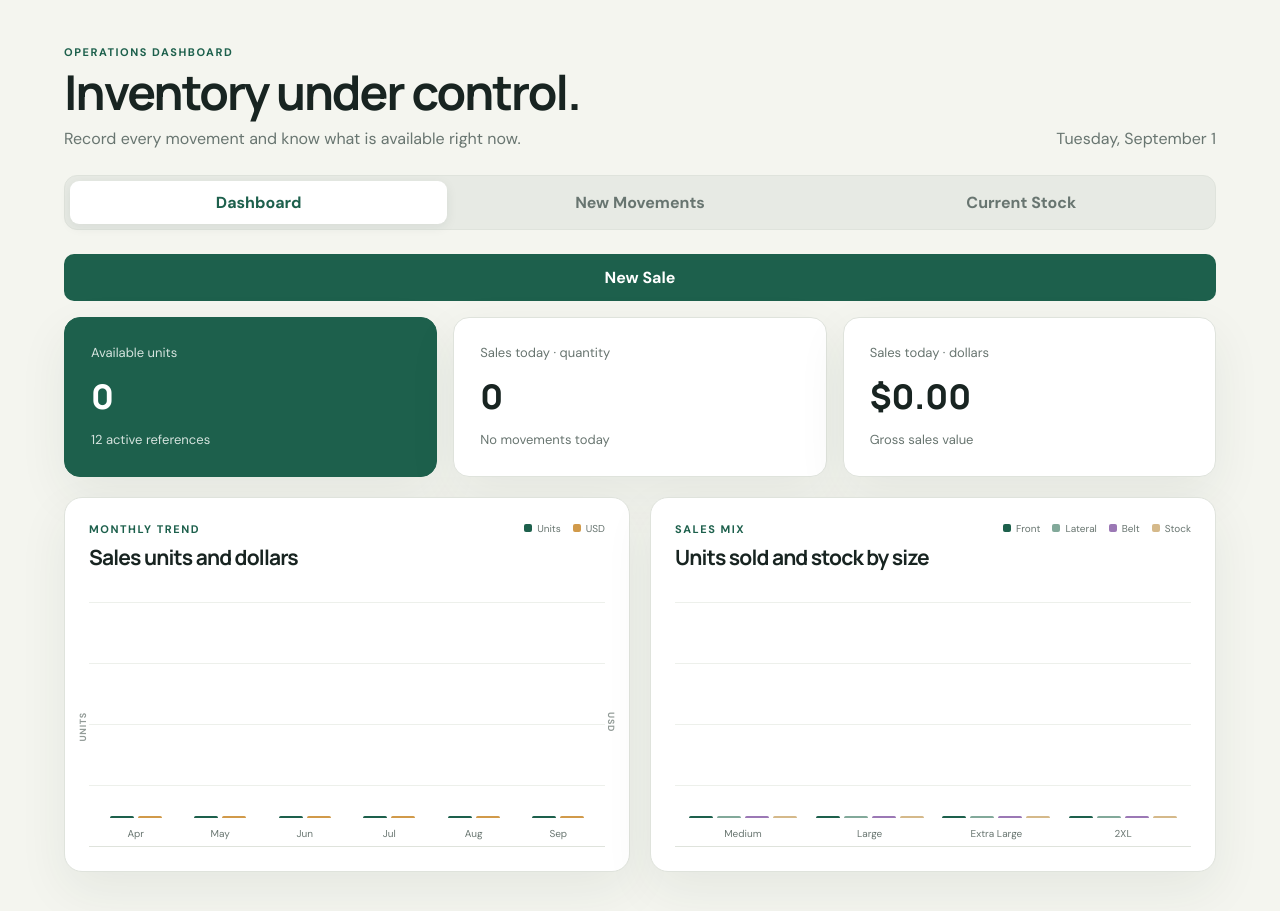
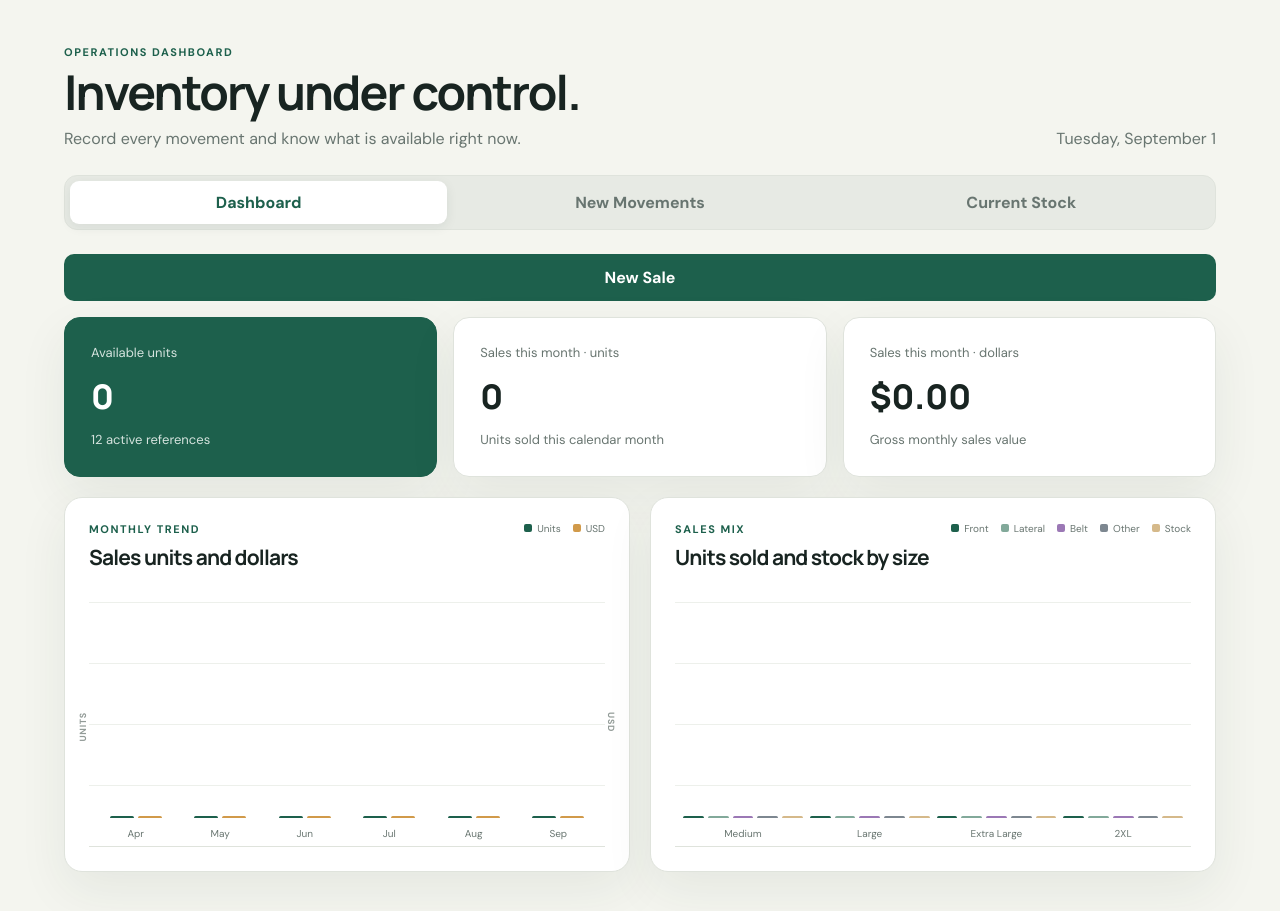
Before and after one commit to lmarriottc/vibe-coding-gridle-stock, a plain HTML site: page index.html in a window 1280 px wide. Shown: the part 75-986 px from the top of the page. Drawn offline with Linux system fonts and the light colour scheme.

Commit message:
Ajustes y mejoras de dashboard

```diff
--- a/index.html
+++ b/index.html
@@ -29,8 +29,8 @@
       <div class="dashboard-actions"><button class="primary-button new-sale-button" id="newSaleButton" type="button">New Sale</button></div>
       <div class="metrics" aria-label="Sales and inventory summary">
         <article class="metric primary"><span>Available units</span><strong id="totalStock">0</strong><small id="referenceCount"></small></article>
-        <article class="metric"><span>Sales today · quantity</span><strong id="todaySales">0</strong><small id="todayMovements"></small></article>
-        <article class="metric"><span>Sales today · dollars</span><strong id="todaySalesAmount">$0.00</strong><small>Gross sales value</small></article>
+        <article class="metric"><span>Sales this month · units</span><strong id="monthSales">0</strong><small>Units sold this calendar month</small></article>
+        <article class="metric"><span>Sales this month · dollars</span><strong id="monthSalesAmount">$0.00</strong><small>Gross monthly sales value</small></article>
       </div>
       <div class="charts-grid">
         <section class="panel chart-panel" aria-labelledby="monthlyChartTitle">
@@ -38,7 +38,7 @@
           <div class="dual-axis-chart"><span class="axis-title left">Units</span><div class="chart-plot" id="monthlySalesChart"></div><span class="axis-title right">USD</span></div>
         </section>
         <section class="panel chart-panel" aria-labelledby="sizeChartTitle">
-          <div class="chart-heading"><div><p class="eyebrow">Sales mix</p><h2 id="sizeChartTitle">Units sold and stock by size</h2></div><div class="chart-legend"><span><i class="legend-front"></i>Front</span><span><i class="legend-lateral"></i>Lateral</span><span><i class="legend-belt"></i>Belt</span><span><i class="legend-stock"></i>Stock</span></div></div>
+          <div class="chart-heading"><div><p class="eyebrow">Sales mix</p><h2 id="sizeChartTitle">Units sold and stock by size</h2></div><div class="chart-legend"><span><i class="legend-front"></i>Front</span><span><i class="legend-lateral"></i>Lateral</span><span><i class="legend-belt"></i>Belt</span><span><i class="legend-other"></i>Other</span><span><i class="legend-stock"></i>Stock</span></div></div>
           <div class="chart-plot" id="sizeSalesChart"></div>
         </section>
       </div>
--- a/src/dom.js
+++ b/src/dom.js
@@ -1,8 +1,8 @@
 export const $ = (selector) => document.querySelector(selector);
 
 export const elements = {
-  total: $("#totalStock"), refs: $("#referenceCount"), sales: $("#todaySales"),
-  salesAmount: $("#todaySalesAmount"), movements: $("#todayMovements"),
+  total: $("#totalStock"), refs: $("#referenceCount"),
+  monthSales: $("#monthSales"), monthSalesAmount: $("#monthSalesAmount"),
   monthlyChart: $("#monthlySalesChart"), sizeChart: $("#sizeSalesChart"),
   body: $("#inventoryBody"), empty: $("#inventoryEmpty"), history: $("#historyList"),
   form: $("#movementForm"), type: $("#movementType"), model: $("#modelSelect"),
--- a/src/state.js
+++ b/src/state.js
@@ -2,7 +2,8 @@ import { demoInventory, SETTINGS_KEY } from "./config.js";
 
 export const state = {
   inventory: structuredClone(demoInventory),
-  history: []
+  history: [],
+  salesBySizeModel: null
 };
 
 let sheetUrl = localStorage.getItem(SETTINGS_KEY) || "";
@@ -10,6 +11,7 @@ let sheetUrl = localStorage.getItem(SETTINGS_KEY) || "";
 export function replaceState(data) {
   state.inventory = data.inventory;
   state.history = data.history || [];
+  state.salesBySizeModel = Array.isArray(data.salesBySizeModel) ? data.salesBySizeModel : null;
 }
 
 export function resetDemoState() {
--- a/src/ui.js
+++ b/src/ui.js
@@ -1,7 +1,7 @@
 import { LOW_STOCK_LIMIT } from "./config.js";
 import { elements as el } from "./dom.js";
 import { state } from "./state.js";
-import { escapeHtml, formatMoney, localDay } from "./utils.js";
+import { escapeHtml, formatMoney } from "./utils.js";
 
 export function setSyncStatus(mode, text) {
   el.sync.className = `sync-status ${mode}`;
@@ -61,7 +61,7 @@ function stockStatus(stock) {
 }
 
 function renderCharts() {
-  const sales = state.history.filter((item) => item.type === "sale");
+  const sales = state.history.filter((item) => String(item.type || "").trim().toLowerCase() === "sale");
   const months = Array.from({ length: 6 }, (_, offset) => {
     const date = new Date(); date.setDate(1); date.setMonth(date.getMonth() - (5 - offset));
     return { key: `${date.getFullYear()}-${String(date.getMonth() + 1).padStart(2, "0")}`, label: new Intl.DateTimeFormat("en", { month: "short" }).format(date), units: 0, dollars: 0 };
@@ -71,31 +71,65 @@ function renderCharts() {
     const month = months.find((item) => item.key === `${date.getFullYear()}-${String(date.getMonth() + 1).padStart(2, "0")}`);
     if (month) { month.units += Number(sale.quantity) || 0; month.dollars += Number(sale.total || Number(sale.quantity) * Number(sale.unitPrice)) || 0; }
   });
+  const currentMonth = months[months.length - 1];
+  el.monthSales.textContent = currentMonth.units;
+  el.monthSalesAmount.textContent = formatMoney(currentMonth.dollars);
   const maxUnits = Math.max(...months.map((item) => item.units), 1);
   const maxDollars = Math.max(...months.map((item) => item.dollars), 1);
   el.monthlyChart.innerHTML = months.map((month) => `<div class="chart-group"><div class="chart-bar" style="height:${(month.units / maxUnits) * 82}%" title="${month.units} units"><span class="chart-value">${month.units || ""}</span></div><div class="chart-bar dollars" style="height:${(month.dollars / maxDollars) * 82}%" title="${formatMoney(month.dollars)}"><span class="chart-value">${month.dollars ? `$${Math.round(month.dollars)}` : ""}</span></div><span class="chart-label">${month.label}</span></div>`).join("");
 
-  const sizes = [...new Set(state.inventory.map((item) => item.size))];
   const [frontModel, lateralModel, beltModel] = ["Front Closure", "Lateral Closure", "Belt"];
+  const normalizeModel = (value) => {
+    const model = String(value || "").trim().toLowerCase();
+    if (!model) return "Unassigned";
+    if (model.includes("front") || model.includes("frontal")) return frontModel;
+    if (model.includes("lateral") || model.includes("side")) return lateralModel;
+    if (model.includes("belt") || model.includes("faja")) return beltModel;
+    return String(value || "").trim();
+  };
+  const normalizeSize = (value) => {
+    const size = String(value || "").trim().toLowerCase().replace(/[\s-]/g, "");
+    if (!size) return "Unassigned";
+    if (["m", "medium", "mediana", "mediano"].includes(size)) return "Medium";
+    if (["l", "large", "grande"].includes(size)) return "Large";
+    if (["xl", "extralarge"].includes(size)) return "Extra Large";
+    if (["2xl", "xxl", "2extralarge"].includes(size)) return "2XL";
+    return String(value || "").trim();
+  };
+  // Both charts use the same movement rows so their unit totals cannot diverge.
+  const sourceSales = sales;
+  const allTimeSales = [...sourceSales.reduce((totals, sale) => {
+    const key = `${normalizeModel(sale.model)}\u0000${normalizeSize(sale.size)}`;
+    totals.set(key, (totals.get(key) || 0) + (Number(sale.quantity) || 0));
+    return totals;
+  }, new Map())].map(([key, quantity]) => {
+    const [model, size] = key.split("\u0000");
+    return { model, size, quantity };
+  });
+  const sizes = [...new Set([
+    ...state.inventory.map((item) => normalizeSize(item.size)),
+    ...allTimeSales.map((item) => item.size)
+  ])];
+  const sold = (model, size) => allTimeSales
+    .filter((item) => item.model === model && item.size === size)
+    .reduce((sum, item) => sum + Number(item.quantity), 0);
   const sizeData = sizes.map((size) => ({
     size,
-    front: sales.filter((item) => item.size === size && item.model === frontModel).reduce((sum, item) => sum + Number(item.quantity), 0),
-    lateral: sales.filter((item) => item.size === size && item.model === lateralModel).reduce((sum, item) => sum + Number(item.quantity), 0),
-    belt: sales.filter((item) => item.size === size && item.model === beltModel).reduce((sum, item) => sum + Number(item.quantity), 0),
-    stock: state.inventory.filter((item) => item.size === size).reduce((sum, item) => sum + Number(item.stock), 0)
+    front: sold(frontModel, size),
+    lateral: sold(lateralModel, size),
+    belt: sold(beltModel, size),
+    other: allTimeSales
+      .filter((item) => ![frontModel, lateralModel, beltModel].includes(item.model) && item.size === size)
+      .reduce((sum, item) => sum + Number(item.quantity), 0),
+    stock: state.inventory.filter((item) => normalizeSize(item.size) === size).reduce((sum, item) => sum + Number(item.stock), 0)
   }));
-  const maxSizeValue = Math.max(...sizeData.flatMap((item) => [item.front, item.lateral, item.belt, item.stock]), 1);
-  el.sizeChart.innerHTML = sizeData.map((item) => `<div class="chart-group"><div class="chart-bar front" style="height:${(item.front / maxSizeValue) * 82}%" title="Front Closure: ${item.front} units"><span class="chart-value">${item.front || ""}</span></div><div class="chart-bar lateral" style="height:${(item.lateral / maxSizeValue) * 82}%" title="Lateral Closure: ${item.lateral} units"><span class="chart-value">${item.lateral || ""}</span></div><div class="chart-bar belt" style="height:${(item.belt / maxSizeValue) * 82}%" title="Belt: ${item.belt} units"><span class="chart-value">${item.belt || ""}</span></div><div class="chart-bar stock" style="height:${(item.stock / maxSizeValue) * 82}%" title="Current stock: ${item.stock} units"><span class="chart-value">${item.stock || ""}</span></div><span class="chart-label">${escapeHtml(item.size)}</span></div>`).join("");
+  const maxSizeValue = Math.max(...sizeData.flatMap((item) => [item.front, item.lateral, item.belt, item.other, item.stock]), 1);
+  el.sizeChart.innerHTML = sizeData.map((item) => `<div class="chart-group"><div class="chart-bar front" style="height:${(item.front / maxSizeValue) * 82}%" title="Front Closure: ${item.front} units"><span class="chart-value">${item.front || ""}</span></div><div class="chart-bar lateral" style="height:${(item.lateral / maxSizeValue) * 82}%" title="Lateral Closure: ${item.lateral} units"><span class="chart-value">${item.lateral || ""}</span></div><div class="chart-bar belt" style="height:${(item.belt / maxSizeValue) * 82}%" title="Belt: ${item.belt} units"><span class="chart-value">${item.belt || ""}</span></div><div class="chart-bar other" style="height:${(item.other / maxSizeValue) * 82}%" title="Other / Unassigned: ${item.other} units"><span class="chart-value">${item.other || ""}</span></div><div class="chart-bar stock" style="height:${(item.stock / maxSizeValue) * 82}%" title="Current stock: ${item.stock} units"><span class="chart-value">${item.stock || ""}</span></div><span class="chart-label">${escapeHtml(item.size)}</span></div>`).join("");
 }
 
 export function render() {
-  const today = state.history.filter((item) => item.day === localDay());
-  const todaySales = today.filter((item) => item.type === "sale");
   el.total.textContent = state.inventory.reduce((sum, item) => sum + Number(item.stock), 0);
   el.refs.textContent = `${state.inventory.length} active references`;
-  el.sales.textContent = todaySales.reduce((sum, item) => sum + Number(item.quantity), 0);
-  el.salesAmount.textContent = formatMoney(todaySales.reduce((sum, item) => sum + Number(item.total || Number(item.quantity) * Number(item.unitPrice)), 0));
-  el.movements.textContent = today.length ? `${today.length} movement${today.length === 1 ? "" : "s"} today` : "No movements today";
 
   const term = el.search.value.trim().toLowerCase();
   const filtered = state.inventory.filter((item) => `${item.model} ${item.size}`.toLowerCase().includes(term));
```
Also changed, not shown: styles.css, 1 other file.
